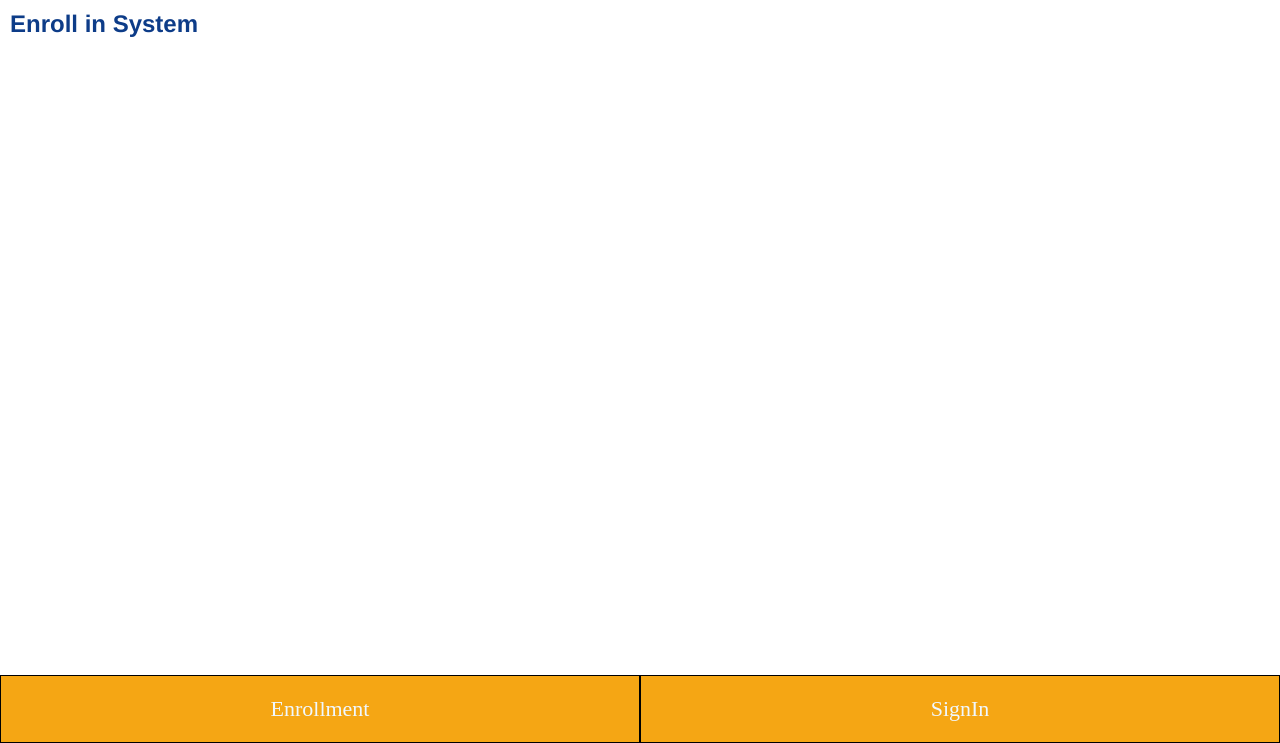
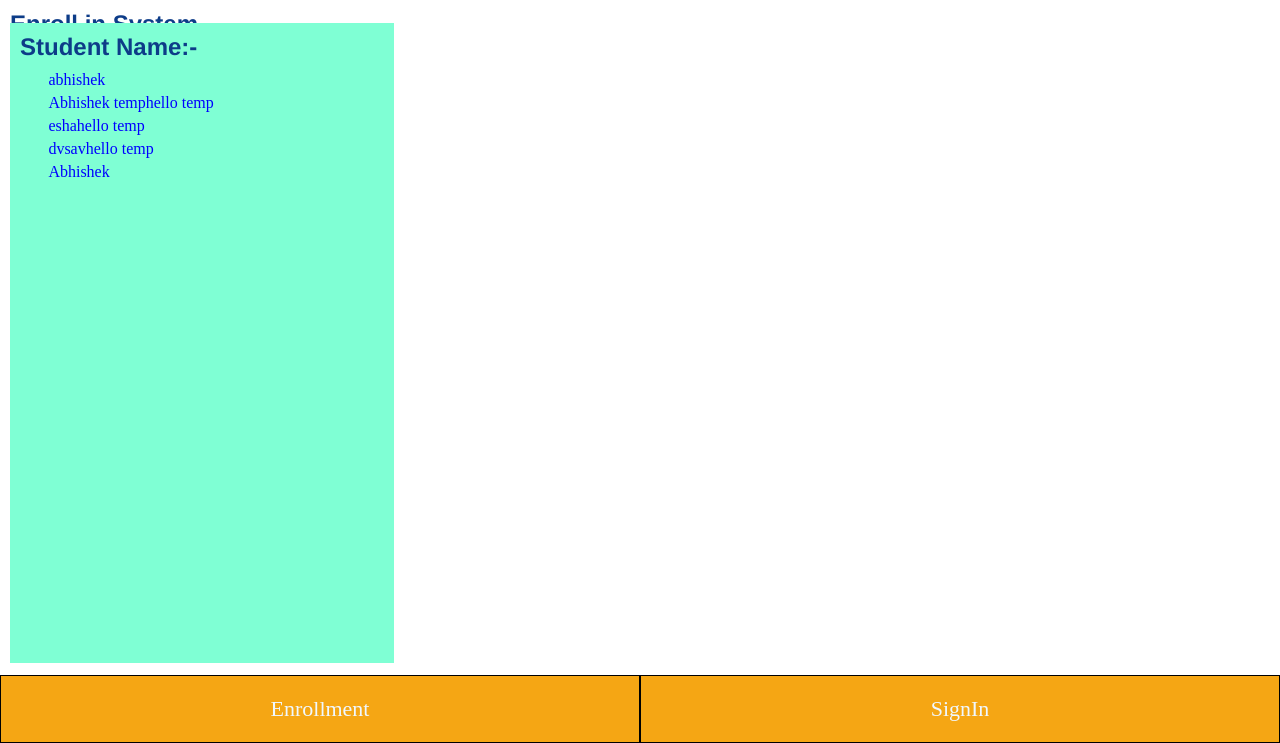
Before and after one commit to Aabhishek29/online_face_recognition_system, a Django app: page /home in a window 1280 px wide. Shown: the part 57-800 px from the top of the page. Run offline with Django 3.2, Linux system fonts and the light colour scheme; data comes from the database, SQL or seed files in the repository; both versions use the stored data as it was after the commit; parts of the project's set-up code (start-up, migrations or seed data) failed here and were passed over.

Commit message:
webCamm issue

```diff
--- a/attendance/urls.py
+++ b/attendance/urls.py
@@ -5,5 +5,7 @@ urlpatterns = [
     path('', views.enrollmentForm, name='enrollmentForm'),
     path('submitData', views.submitData, name='submitData'),
     path('home',views.home,name='home'),
-    path('validateOTP',views.validateOTP,name="validateOTP")
+    path('validateOTP',views.validateOTP,name="validateOTP"),
+    path('openWebCam',views.openWebCam,name='openWebCam'),
+    path('isImageVarified',views.isImageVarified,name='isImageVarified')
 ]
--- a/attendance/views.py
+++ b/attendance/views.py
@@ -7,6 +7,7 @@ from django.http import HttpResponse, HttpResponseRedirect, StreamingHttpRespons
 from django.shortcuts import render
 import cv2
 from django.views.decorators import gzip
+from requests import request
 from .models import EnrollStudent
 from .form import EnrollmentForm
 from django.contrib import messages
@@ -27,12 +28,29 @@ otp_val = "0000"
 # Create your views here.
 @gzip.gzip_page
 def home(request):
-    # try:
-    #     cam = VideoCamera()
-    #     return StreamingHttpResponse(gen(cam), content_type="multipart/x-mixed-replace;boundary=frame")
-    # except Exception as e:
-    #     print(e)
-    return render(request, 'Enrollment.html')
+    list_data = []
+    val = EnrollStudent.objects.all()
+    print(val)
+    for i in val:
+        list_data.append(i)
+        print(i)
+    return render(request, 'Enrollment.html',{'messages':list_data})
+
+
+def openWebCam(request):
+    try:
+        data = request.GET['file_name']
+    except Exception as e:
+        print(e)
+    try:
+        cam = VideoCamera()
+        return StreamingHttpResponse(gen(request,cam,data), content_type="multipart/x-mixed-replace;boundary=frame")
+    except Exception as e:
+        print(e)
+    return render(request,'Enrollment.html')
+
+def isImageVarified(request):
+    pass
 
 
 def enrollmentForm(request):
@@ -46,7 +64,7 @@ def submitData(request):
     if request.method == 'POST':
         print('fetching form data')
         # student = EnrollmentForm(request.POST, request.FILES)
-        student_object.name = request.POST['name'] + "hello temp"
+        student_object.name = request.POST['name']
         student_object.emailId = request.POST['email']
         student_object.sid = request.POST['sid']
         student_object.img = request.FILES['imgup']
@@ -55,22 +73,8 @@ def submitData(request):
         print(student_object.img)
         if validate_data(student_object) and send_otp(student_object.emailId):
             return render(request,'checkOtp.html')
-            # try:
-            #     temp.save()
-            #     print("data stored successfully")
-            # except Exception as e:
-            #     print(e)
+        return HttpResponseRedirect('/')
 
-        # print(student)
-        # if student.is_valid():
-        #     student.save()
-        #     print("Successfully Done...")
-        #     messages.info(request, "Successfully Done...")
-        # else:
-        #     print("Something went wrong...")
-        #     messages.info(request, "Something went wrong...")
-        return HttpResponseRedirect('/')
-    # return HttpResponse("<h1>Data</h1>")
 
 def validateOTP(request):
     global student_object
@@ -115,14 +119,32 @@ class VideoCamera(object):
     def __del__(self):
         self.video.release()
 
-    def get_frame(self):
+    def get_frame(self,request,imageName):
         jpeg = self.frame
         jpeg = cv2.cvtColor(jpeg,cv2.COLOR_BGR2RGB)
         aceloc = face_recognition.face_locations(jpeg)
         print(aceloc)
-        if len(aceloc)==1:
-            aceloc = aceloc[0]
-            cv2.rectangle(jpeg, (aceloc[3], aceloc[0]), (aceloc[1], aceloc[2]), (255, 0, 255), 2)
+        try:
+            if len(aceloc)==1:
+                aceloc = aceloc[0]
+                faceencode = face_recognition.face_encodings(jpeg)
+                faceencode = faceencode[0]
+                cv2.rectangle(jpeg, (aceloc[3], aceloc[0]), (aceloc[1], aceloc[2]), (255, 0, 255), 2)
+                auth = EnrollStudent.objects.get(name=imageName)
+                imgvar = face_recognition.load_image_file(f"media/{auth.img}")
+                imgvar = cv2.cvtColor(imgvar,cv2.COLOR_BGR2RGB)
+
+                faceloc = face_recognition.face_locations(imgvar)
+                if len(faceloc) == 1:
+                    faceencode2 = face_recognition.face_encodings(imgvar)[0]
+                    flag = face_recognition.compare_faces(faceencode2,faceencode)
+                    if flag==True:
+                        return isImageVarified(request)
+                    else:
+                        return HttpResponse("Not")
+        except Exception as e:
+            self.video.release()
+            print(e)
 
         _, jpeg = cv2.imencode('.jpg', jpeg)
         return jpeg.tobytes()
@@ -132,9 +154,9 @@ class VideoCamera(object):
             (self.grabbed, self.frame) = self.video.read()
 
 
-def gen(camera):
+def gen(request,camera,data):
     while True:
-        frame = camera.get_frame()
+        frame = camera.get_frame(request,data)
         yield (b'--frame\r\n'
                b'Content-Type: image/jpeg\r\n\r\n' + frame + b'\r\n\r\n')
 
--- a/static/css/Enrollment.css
+++ b/static/css/Enrollment.css
@@ -17,7 +17,7 @@
 }
 
 
-#intro-text{
+.intro-text{
     margin: 10px;
     color: #0d3c88;
     font-family: 'Franklin Gothic Medium', 'Arial Narrow', Arial, sans-serif;
@@ -115,3 +115,15 @@ input[type=number] {
     background-color: #8b5f0c;
     /* color: #146af5; */
 }
+
+#middle-context{
+    width: 100%;
+    display: inline-flex;
+}
+
+#left-panel{
+    width: 30%;
+    height: 80vh;
+    margin: 10px;
+    background-color: aquamarine;
+}
--- a/templates/Enrollment.html
+++ b/templates/Enrollment.html
@@ -13,14 +13,44 @@
     <nav id="nav-bar">
         <header id="header-text">Online Face Recognition Attendance System</header>
     </nav>
-    <h2 id="intro-text">Enroll in System</h2>
+    <h2 class="intro-text">Enroll in System</h2>
     <div id="middle-context">
-
+        <div id="left-panel">
+            <h2 class="intro-text">Student Name:-</h2>
+            <ul class="messages">
+                {% for message in messages %}
+                    <li style="color: blue; position: relative; left: 10%; margin-bottom: 5px; cursor:pointer;" onclick="loadInfo('{{ message }}')"
+                        {% if message.tags %} class="{{ message.tags }}"{% endif %} id="{{ message }}">
+                            {{ message }}
+                    </li>
+                {% endfor %}
+                </ul>
+        </div>
     </div>
     <footer id="footer">
         <a href="home" class="navigation-text">Enrollment</a>
 
         <a href="\" class="navigation-text" >SignIn</a>
     </footer>
+
+    <script>
+        function loadInfo(msgID){
+            console.log("function called:",msgID);
+            var ele = document.getElementById(msgID).value;
+            $.ajax({
+                type: "GET",
+                url: "/openWebCam",
+                data: {
+                        file_name : msgID
+                    },
+                success:  function(response){
+                       console.log(response)
+                   },
+                error: function(e){
+                    console.log(e)
+                }
+            });
+        }
+    </script>
 </body>
 </html>
```
Also changed, not shown: db.sqlite3, media/images/abhishek.jpg (added), media/images/img4.jpeg (added), media/images/img4_17d9Izj.jpeg (added).
